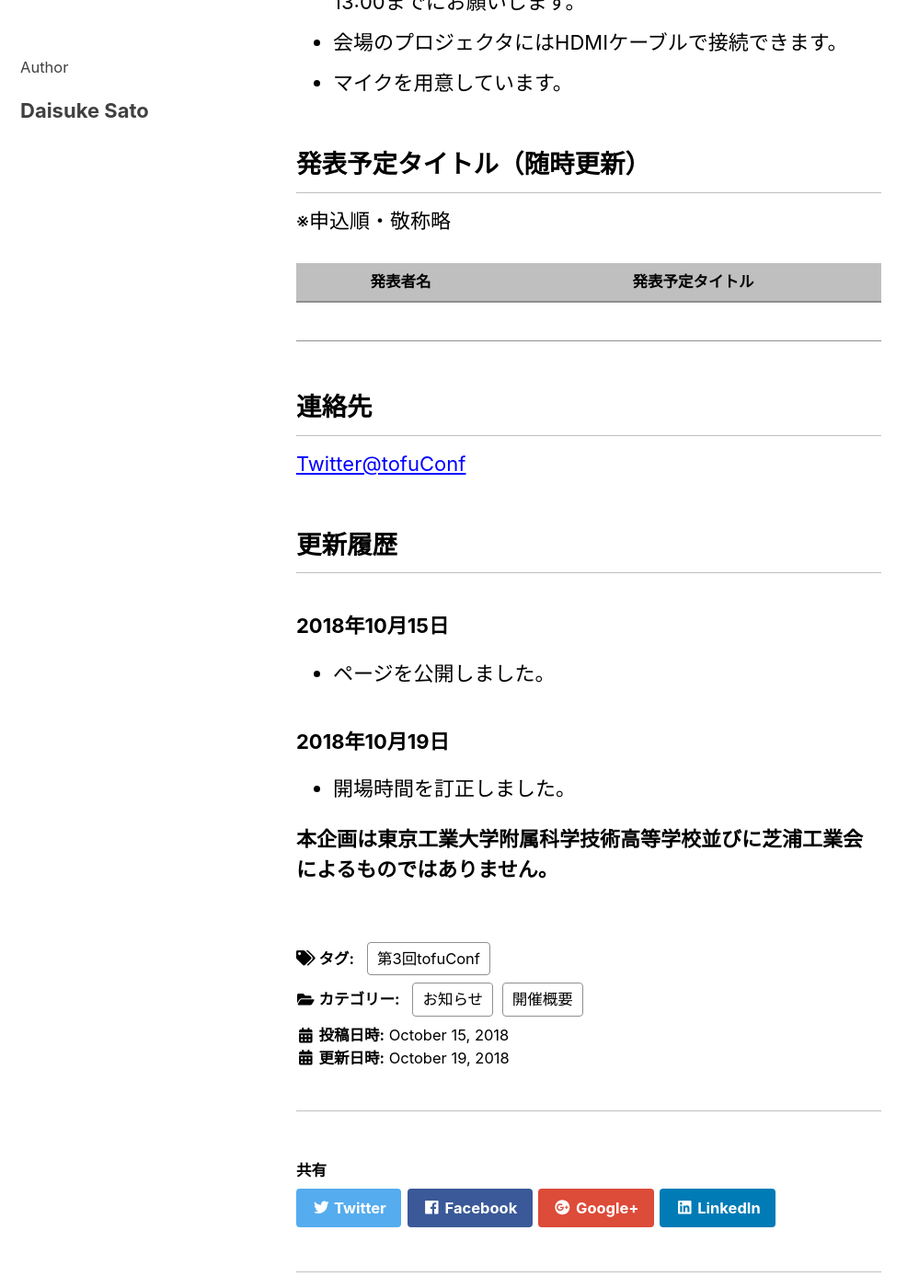
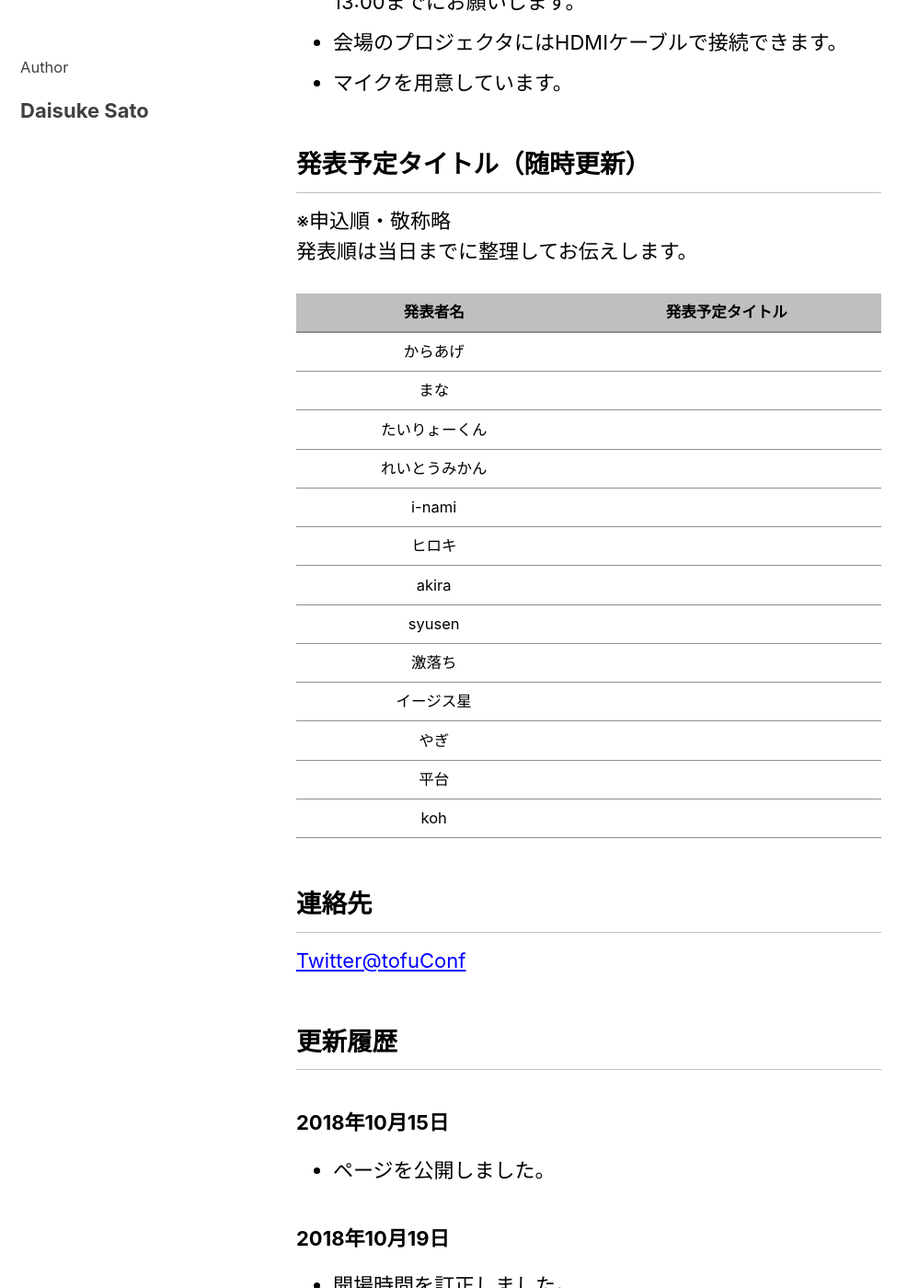
Before and after one commit to tofuconf/tofuconf.club, a Jekyll site: the page built from _posts/2018-10-15-3rd-tofuconf-general.md, in a window 1280 px wide and 1400 px high, scrolled down 4059 px. Shown: the whole window at 92% size, without its empty margins (0-999 px from the left). Built offline with Jekyll 4.4.1, drawn with Linux system fonts in a browser that asks for light colours; nearby versions of some CDN libraries; some of the changed text lies outside the part shown.

Commit message:
Update presenters list

```diff
--- a/_posts/2018-10-15-3rd-tofuconf-general.md
+++ b/_posts/2018-10-15-3rd-tofuconf-general.md
@@ -114,10 +114,23 @@ tofuConf#3ではアカデミック枠(課題研究や卒論など)を用意し
 ## 発表予定タイトル（随時更新）
 
 ※申込順・敬称略
+発表順は当日までに整理してお伝えします。
 
 | 発表者名 | 発表予定タイトル |
 |:--------:|:----------------------:|
-|  |  |
+| からあげ |  |
+| まな |  |
+| たいりょーくん |  |
+| れいとうみかん |  |
+| i-nami |  |
+| ヒロキ |  |
+| akira |  |
+| syusen |  |
+| 激落ち |  |
+| イージス星 |  |
+| やぎ |  |
+| 平台 |  |
+| koh |  |
 
 
 ## 連絡先
@@ -134,6 +147,9 @@ tofuConf#3ではアカデミック枠(課題研究や卒論など)を用意し
 
 * 開場時間を訂正しました。
 
+### 2018年10月23日
+
+* 発表者リスト更新しました。
 
 
 __本企画は東京工業大学附属科学技術高等学校並びに芝浦工業会によるものではありません。__
```
